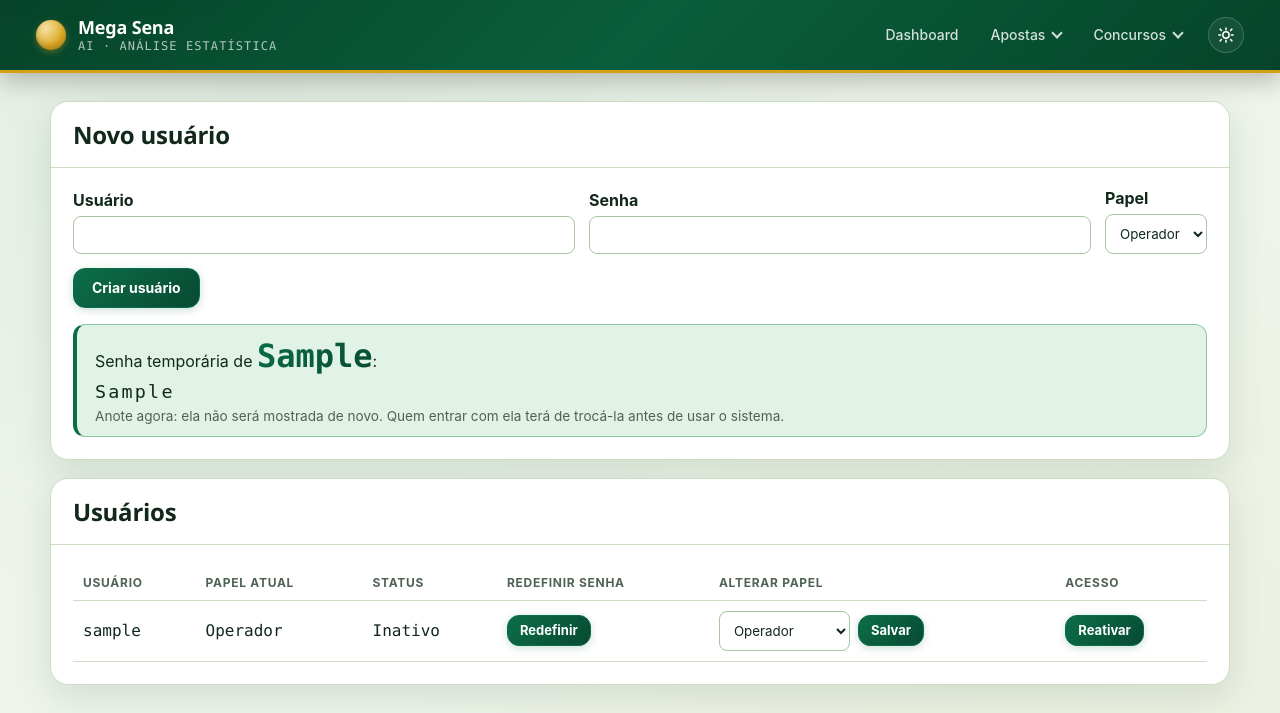
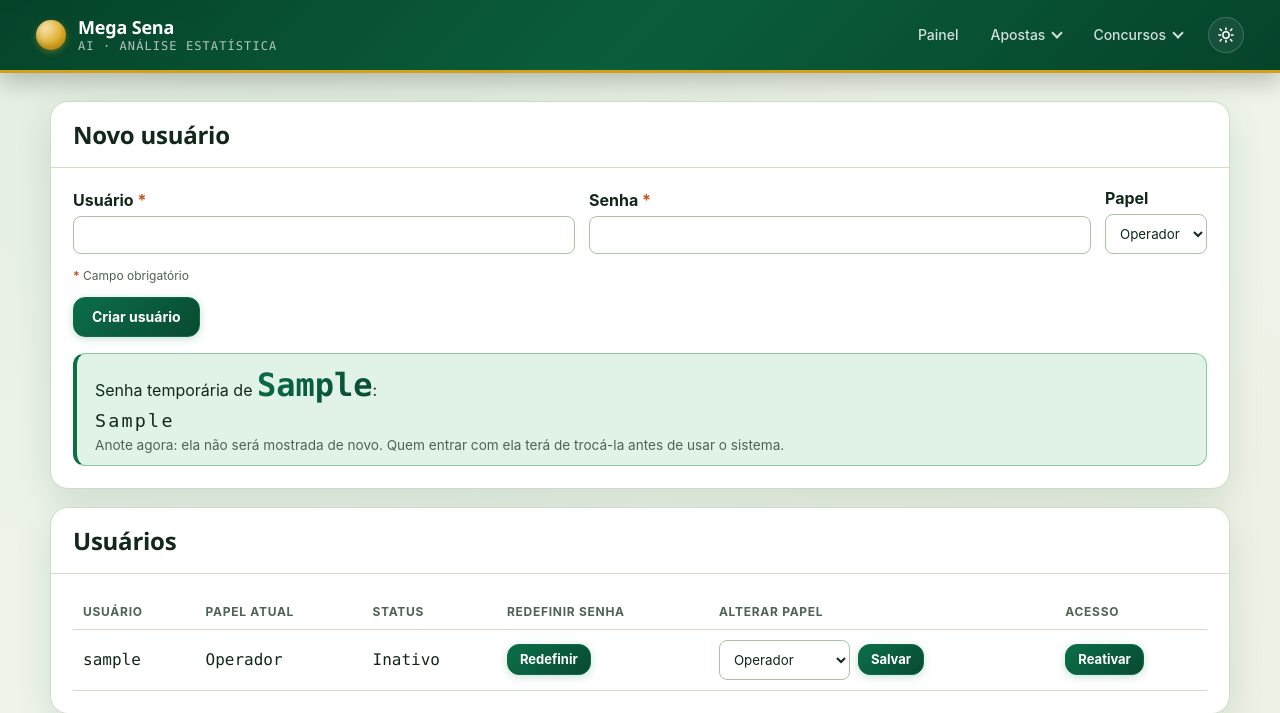
Before and after one commit to MSPA-Coder/mega-sena, a Flask app: template app/templates/users/index.html in a window 1280 px wide. Shown: the top 713 px of the page. Run offline with Flask 3, Linux system fonts and the light colour scheme; the template is opened without the code that fills it: most values are stand-ins (such as "Sample title", 1, 10 or a date in 2020); parts of the project's set-up code (start-up, migrations or seed data) failed here and were passed over; some libraries are stand-ins or nearby versions.

Commit message:
UX: Painel, geração identificada pela data e campos obrigatórios marcados
- "Dashboard" vira "Painel" no menu, no título e na documentação.
- A geração de apostas aparece como "Geração de <data e hora>", sem o
  número interno; o teste de ordenação lê o identificador pelo atributo
  do botão, não pelo texto.
- Campos obrigatórios levam asterisco (reforço visual; o leitor de tela
  recebe pelo `required`), com a legenda no formulário de novo usuário.

Co-Authored-By: Claude Fable 5.2 <noreply@anthropic.com>

```diff
--- a/app/static/bets.js
+++ b/app/static/bets.js
@@ -20,7 +20,7 @@
         target.hidden = !willOpen;
         button.textContent = willOpen ? "Recolher" : "Ver";
         button.setAttribute("aria-expanded", String(willOpen));
-        button.setAttribute("aria-label", `${willOpen ? "Recolher" : "Ver"} apostas da geração ${button.dataset.generationToggle}`);
+        button.setAttribute("aria-label", `${willOpen ? "Recolher" : "Ver"} apostas da ${button.dataset.generationLabel}`);
         button.closest(".generation-line")?.classList.toggle("active-generation", willOpen);
       });
     });
--- a/app/static/css/components.css
+++ b/app/static/css/components.css
@@ -541,3 +541,37 @@ span.htmx-indicator {
 .htmx-request.htmx-indicator {
   display: inline-block;
 }
+
+/* Campo obrigatório: o asterisco é reforço visual; quem usa leitor de tela
+   recebe a informação pelo atributo `required` do campo. */
+.required-mark {
+  color: var(--warning);
+  font-weight: 700;
+}
+
+.form-required-note {
+  grid-column: 1 / -1;
+  margin: 0;
+  color: var(--text-muted);
+  font-size: 12px;
+}
+
+/* `.card span` vira bloco e fica esmaecido; o rótulo com asterisco não. */
+label > span:has(> .required-mark),
+label span.required-mark,
+.form-required-note span.required-mark {
+  display: inline;
+  font: inherit;
+  letter-spacing: inherit;
+  text-transform: none;
+}
+
+label > span:has(> .required-mark) {
+  color: inherit;
+}
+
+label span.required-mark,
+.form-required-note span.required-mark {
+  color: var(--warning);
+  font-weight: 700;
+}
--- a/app/templates/account/change_password.html
+++ b/app/templates/account/change_password.html
@@ -57,15 +57,15 @@
   <form method="post" action="{{ url_for('web.change_password') }}" class="auth-form">
     <input type="hidden" name="csrf_token" value="{{ csrf_token() }}">
 
-    <label for="current_password">Senha atual</label>
+    <label for="current_password">Senha atual <span class="required-mark" aria-hidden="true">*</span></label>
     <input type="password" id="current_password" name="current_password"
            autocomplete="current-password" required autofocus>
 
-    <label for="new_password">Nova senha</label>
+    <label for="new_password">Nova senha <span class="required-mark" aria-hidden="true">*</span></label>
     <input type="password" id="new_password" name="new_password"
            autocomplete="new-password" required minlength="{{ min_password_length }}">
 
-    <label for="password_confirm">Confirme a nova senha</label>
+    <label for="password_confirm">Confirme a nova senha <span class="required-mark" aria-hidden="true">*</span></label>
     <input type="password" id="password_confirm" name="password_confirm"
            autocomplete="new-password" required minlength="{{ min_password_length }}">
 
--- a/app/templates/auth/login.html
+++ b/app/templates/auth/login.html
@@ -33,11 +33,11 @@
         na view; o `|e` do Jinja fecha o atributo. -#}
     {% if proximo %}<input type="hidden" name="next" value="{{ proximo }}">{% endif %}
 
-    <label for="username">Usuário</label>
+    <label for="username">Usuário <span class="required-mark" aria-hidden="true">*</span></label>
     <input type="text" id="username" name="username" value="{{ username }}"
            autocomplete="username" required autofocus maxlength="80">
 
-    <label for="password">Senha</label>
+    <label for="password">Senha <span class="required-mark" aria-hidden="true">*</span></label>
     <input type="password" id="password" name="password"
            autocomplete="current-password" required>
 
--- a/app/templates/base.html
+++ b/app/templates/base.html
@@ -42,7 +42,7 @@
     {% set eps_admin = ['web.users_page', 'web.create_user', 'web.reset_user_password', 'web.toggle_user_active', 'web.change_user_role'] %}
     {% set eps_configuracoes = ['web.settings_page', 'web.save_settings', 'web.save_system_settings', 'web.reset_database'] %}
     {% set eps_conta = ['web.preferences', 'web.change_password'] + eps_configuracoes %}
-    <a class="{{ 'active' if ep == 'web.dashboard' else '' }}" href="{{ url_for('web.dashboard') }}"{% if ep == 'web.dashboard' %} aria-current="page"{% endif %}>Dashboard</a>
+    <a class="{{ 'active' if ep == 'web.dashboard' else '' }}" href="{{ url_for('web.dashboard') }}"{% if ep == 'web.dashboard' %} aria-current="page"{% endif %}>Painel</a>
     <div class="nav-group{{ ' active' if ep in eps_apostas or ep == 'web.my_bets' else '' }}" data-nav-group>
       <button type="button" class="nav-group-toggle" aria-expanded="false" aria-controls="nav-sub-apostas">Apostas<span class="nav-caret" aria-hidden="true"></span></button>
       <div class="nav-submenu" id="nav-sub-apostas">
--- a/app/templates/bets/_generation_result.html
+++ b/app/templates/bets/_generation_result.html
@@ -23,7 +23,7 @@
       <input type="hidden" name="exclude_previous" value="{{ 1 if exclude_previous else 0 }}"><input type="hidden" name="prioritize_coverage" value="{{ 1 if prioritize_coverage else 0 }}">
       {#- Fechamento grava só as dezenas-base: o servidor recalcula as combinações. Quantidade de apostas e filtros não existem nesse modo e, enviados, seriam recusados (C(n,6) passa de 100). -#}
       {% if closure_mode %}<input type="hidden" name="closure_numbers" value="{{ closure_numbers }}">{% else %}<input type="hidden" name="amount" value="{{ selected_amount }}">{% for key, value in selected_filters.items() %}{% if value is not none %}<input type="hidden" name="{{ key }}" value="{{ value }}">{% endif %}{% endfor %}{% endif %}
-      <label>Concurso<input type="number" name="contest" min="1" max="2147483647" value="{{ suggested_contest }}" required></label>
+      <label><span>Concurso <span class="required-mark" aria-hidden="true">*</span></span><input type="number" name="contest" min="1" max="2147483647" value="{{ suggested_contest }}" required></label>
       <div class="generated-bets-grid">{% for bet in bets %}<div class="bet-line">{% if not closure_mode %}<input type="hidden" name="bet" value="{{ bet.numbers_csv }}">{% endif %}{{ render_balls(bet.numbers) }}<small>Diversidade {{ ("%.2f"|format(bet.score))|unumber }}</small></div>{% endfor %}</div>
       <div class="actions"><button type="submit">Gravar no banco</button><span id="save-indicator" class="htmx-indicator" role="status">Gravando…</span><a class="button secondary" href="{{ url_for('web.bet_generation', **generation_params) if generation_params is defined else url_for('web.bet_generation') }}">Não gravar</a></div>
     </form>
--- a/app/templates/contests/importar.html
+++ b/app/templates/contests/importar.html
@@ -9,7 +9,7 @@
         hx-target="#import-feedback" hx-swap="outerHTML" hx-disabled-elt="find button" hx-indicator="#import-indicator"
         hx-confirm="Importar pode sobrescrever concursos já cadastrados (prêmios, ganhadores e data) se a planilha trouxer valores diferentes para o mesmo concurso, sem possibilidade de desfazer. Continuar?">
     <input type="hidden" name="csrf_token" value="{{ csrf_token() }}">
-    <label>Escolher planilha<input type="file" name="file" accept=".xlsx" required></label>
+    <label><span>Escolher planilha <span class="required-mark" aria-hidden="true">*</span></span><input type="file" name="file" accept=".xlsx" required></label>
     <button type="submit">Importar arquivo</button>
     <span id="import-indicator" class="htmx-indicator" role="status">Importando…</span>
   </form>
--- a/app/templates/dashboard/_content.html
+++ b/app/templates/dashboard/_content.html
@@ -1,6 +1,6 @@
 <section id="dashboard-content" aria-live="polite">
   <div class="page-title-row">
-    <h2>Dashboard</h2>
+    <h2>Painel</h2>
     <p class="muted">Estatísticas dos concursos importados e dos números sorteados.</p>
   </div>
   {% if not stats.total_draws %}
--- a/app/templates/dashboard/index.html
+++ b/app/templates/dashboard/index.html
@@ -1,5 +1,5 @@
 {% extends "base.html" %}
-{% block page_name %}Dashboard{% endblock %}
+{% block page_name %}Painel{% endblock %}
 {% block content %}
   {% include "dashboard/_content.html" %}
 {% endblock %}
--- a/app/templates/settings/index.html
+++ b/app/templates/settings/index.html
@@ -39,7 +39,7 @@
           hx-disabled-elt="find button" hx-indicator="#system-saving"
           hx-confirm="Salvar o endereço da planilha para todas as contas?">
         <input type="hidden" name="csrf_token" value="{{ csrf_token() }}">
-        <label class="settings-source-url">Link da planilha de resultados<input type="url" name="results_source_url" maxlength="200" value="{{ results_source_url }}" required></label>
+        <label class="settings-source-url"><span>Link da planilha de resultados <span class="required-mark" aria-hidden="true">*</span></span><input type="url" name="results_source_url" maxlength="200" value="{{ results_source_url }}" required></label>
         <div class="form-actions">
             <button type="submit">Salvar endereço</button>
             <span id="system-saving" class="htmx-indicator" role="status">Salvando…</span>
--- a/app/templates/users/index.html
+++ b/app/templates/users/index.html
@@ -9,11 +9,12 @@
           hx-post="{{ url_for('web.create_user') }}" hx-target="#users-feedback" hx-swap="outerHTML"
           hx-disabled-elt="find button" hx-indicator="#users-creating">
         <input type="hidden" name="csrf_token" value="{{ csrf_token() }}">
-        <label>Usuário<input type="text" name="username" maxlength="80" required autocomplete="off"></label>
-        <label>Senha<input type="password" name="password" minlength="{{ min_password_length }}" required autocomplete="new-password"></label>
+        <label><span>Usuário <span class="required-mark" aria-hidden="true">*</span></span><input type="text" name="username" maxlength="80" required autocomplete="off"></label>
+        <label><span>Senha <span class="required-mark" aria-hidden="true">*</span></span><input type="password" name="password" minlength="{{ min_password_length }}" required autocomplete="new-password"></label>
         <label>Papel<select name="role">
           {% for role in roles %}<option value="{{ role }}">{{ 'Administrador' if role == 'admin' else 'Operador' }}</option>{% endfor %}
         </select></label>
+        <p class="form-required-note"><span class="required-mark" aria-hidden="true">*</span> Campo obrigatório</p>
         <div class="form-actions">
             <button type="submit">Criar usuário</button>
             <span id="users-creating" class="htmx-indicator" role="status">Criando…</span>
```
Also changed, not shown: app/templates/bets/_saved_generations.html (+1 -1 lines), docs/business-rules.md (+1 -1 lines), tests/test_correcoes_de_qa_http.py (+1 -1 lines), tests/test_menu_agrupado.py (+2 -2 lines), tests/test_minhas_apostas_http.py (+1 -1 lines).
